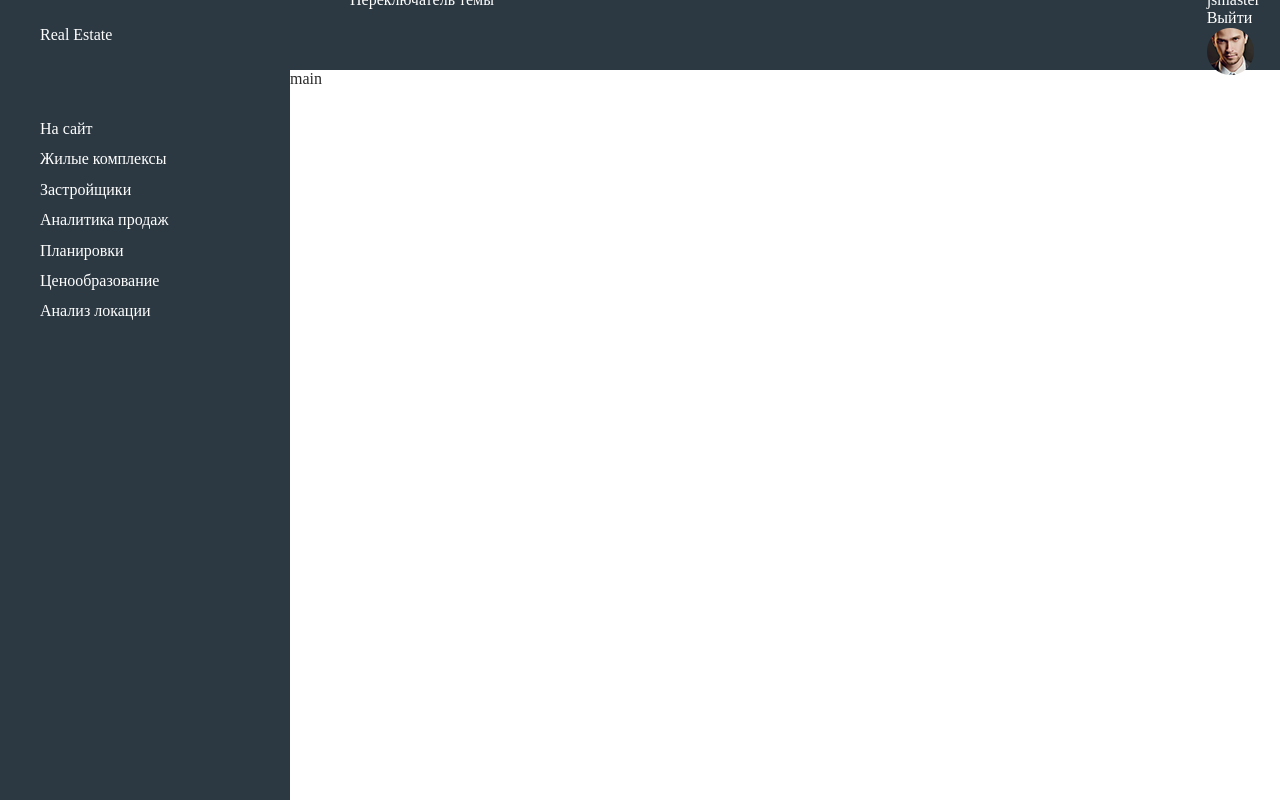
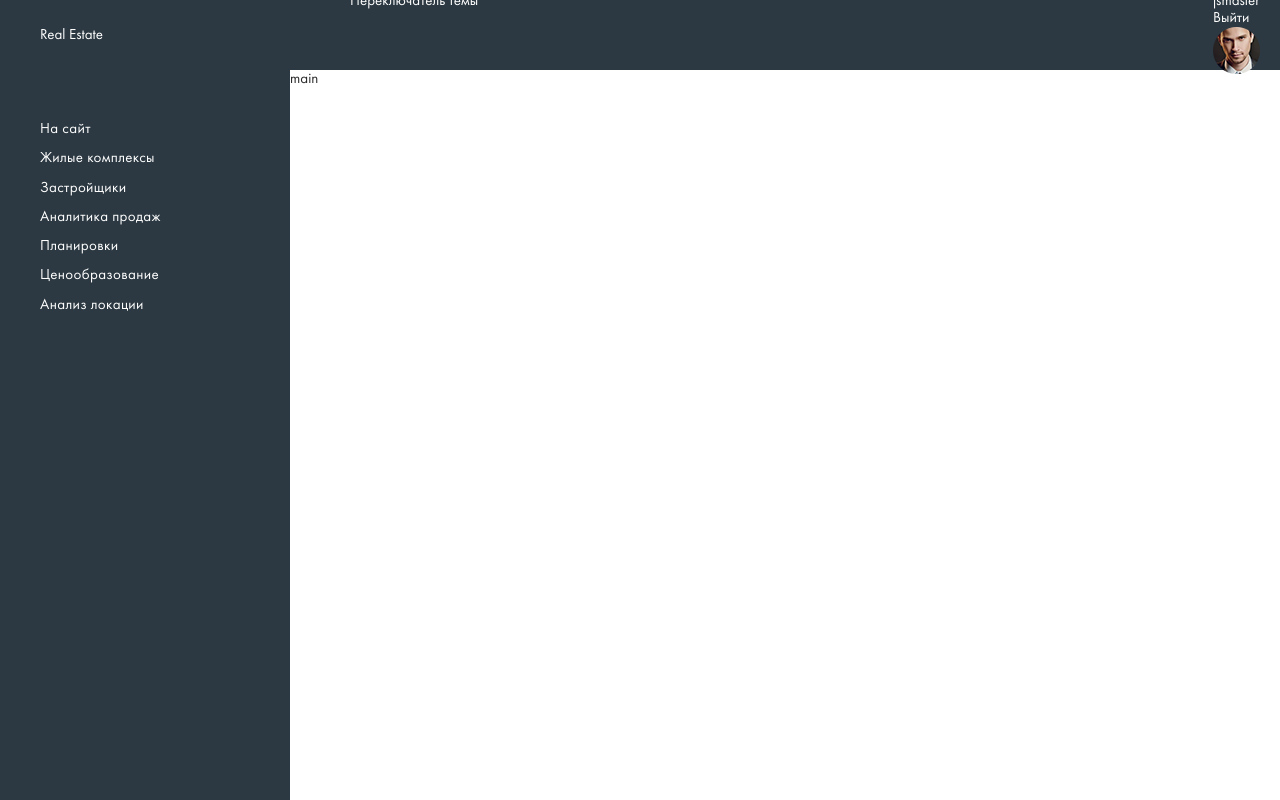
Before and after one commit to lekomtsev/real-estate, a website built with webpack: page src/index.html in a window 1280 px wide. Built offline with nearby package versions, Linux system fonts and the light colour scheme.

Commit message:
Подключение шрифтов

```diff
--- a/package.json
+++ b/package.json
@@ -21,8 +21,10 @@
   "private": true,
   "devDependencies": {
     "clean-webpack-plugin": "^3.0.0",
+    "copy-webpack-plugin": "^6.2.1",
     "cross-env": "^7.0.2",
     "css-loader": "^5.0.0",
+    "file-loader": "^6.1.1",
     "html-webpack-plugin": "^4.5.0",
     "mini-css-extract-plugin": "^1.0.0",
     "sass": "^1.27.0",
--- a/src/assets/styles/components/_base.scss
+++ b/src/assets/styles/components/_base.scss
@@ -11,13 +11,13 @@ body {
   position: relative;
   overflow-x: hidden;
   min-width: 320px;
-  // font-family: "RFTone", sans-serif;
+  // font-family: "FuturaPT Book", sans-serif;
+  font-family: $FuturaPTBook, sans-serif;
   font-weight: 400;
   -moz-osx-font-smoothing: grayscale;
   -webkit-font-smoothing: antialiased;
-  font-size: 16px;
+  font-size: 15px;
   color: $color-mine-shaft;
-  // background: $color-rose-white;
 }
 
 a,
--- a/src/assets/styles/components/_fonts.scss
+++ b/src/assets/styles/components/_fonts.scss
@@ -0,0 +1,29 @@
+// stylelint-disable no-empty-source
+
+@font-face {
+  src: url("../fonts/FuturaPT-Book/FuturaPT-Book.woff2") format("woff2"), url("../fonts/FuturaPT-Book/FuturaPT-Book.woff") format("woff");
+  font-family: "FuturaPT Book";
+  font-weight: 400;
+  font-style: normal;
+}
+
+/*@font-face {
+  src: url("../fonts/FuturaPT-Medium/FuturaPT-Medium.woff2") format("woff2"), url("../fonts/FuturaPT-Medium/FuturaPT-Medium.woff") format("woff");
+  font-family: "FuturaPT";
+  font-weight: 300;
+  font-style: normal;
+}*/
+
+@font-face {
+  src: url("../fonts/FuturaPT-Medium/FuturaPT-Medium.woff2") format("woff2"), url("../fonts/FuturaPT-Medium/FuturaPT-Medium.woff") format("woff");
+  font-family: "FuturaPT";
+  font-weight: 400;
+  font-style: normal;
+}
+
+@font-face {
+  src: url("../fonts/FuturaPT-Demi/FuturaPT-Demi.woff2") format("woff2"), url("../fonts/FuturaPT-Demi/FuturaPT-Demi.woff") format("woff");
+  font-family: "FuturaPT";
+  font-weight: 500;
+  font-style: normal;
+}
--- a/src/assets/styles/components/_navbar.scss
+++ b/src/assets/styles/components/_navbar.scss
@@ -15,4 +15,7 @@
 .navbar__link {
   text-decoration: none;
   color: $color-white;
+
+  font-weight: 500;
+  letter-spacing: .34px;
 }
--- a/src/assets/styles/components/_variables.scss
+++ b/src/assets/styles/components/_variables.scss
@@ -1,3 +1,8 @@
+// Colors
 $color-outer-space: #2c3942;
 $color-white: #fff;
 $color-mine-shaft: #2a2a2a;
+
+// Fonts
+$FuturaPTBook: "FuturaPT Book";
+$FuturaPT: "FuturaPT";
--- a/src/index.html
+++ b/src/index.html
@@ -26,7 +26,7 @@
                         <div class="user-preview">
                             <img class="user-preview__image"
                                  src="./assets/images/avatar.png"
-                                 alt="alt">
+                                 alt="avatar">
                         </div>
                     </div>
                 </div>
--- a/src/index.js
+++ b/src/index.js
@@ -1,7 +1,6 @@
-
+// styles
 import './assets/styles/main.scss'
 
 
 
-
 console.log( 'index js' )
--- a/webpack.config.js
+++ b/webpack.config.js
@@ -2,6 +2,9 @@ const path = require('path')
 const HtmlWebpackPlugin = require('html-webpack-plugin')
 const MiniCssExtractPlugin = require('mini-css-extract-plugin')
 const { CleanWebpackPlugin } = require('clean-webpack-plugin')
+// Копирование изображений, шрифтов, uploads итд
+// Переделать шрифты,
+const CopyWebpackPlugin = require('copy-webpack-plugin');
 
 // Проверка настройки
 const isDev = process.env.NODE_ENV === 'development'
@@ -39,6 +42,16 @@ module.exports = {
         new MiniCssExtractPlugin({
             filename: '[name].css'
         }),
+
+        new CopyWebpackPlugin({
+            patterns: [
+                {
+                    from: 'assets/images/',
+                    to: 'assets/images/'
+                },
+
+            ],
+        }),
     ],
     module: {
         rules: [
@@ -49,18 +62,29 @@ module.exports = {
                         loader: MiniCssExtractPlugin.loader,
                         options: {
                             hmr: true,
-                            reloadAll: true
+                            reloadAll: true,
+                            publicPath: 'dist',
                         }
                     },
                     'css-loader',
                     'sass-loader'
                 ],
             },
+            {
+                test: /\.(woff|woff2)$/,
+                loader: 'file-loader',
+                options: {
+                    publicPath: './assets/fonts',
+                    // outputPath: './assets1/fonts/test',
+                }
+            },
             /*{
-                test: /\.js$/,
-                exclude: /node_modules/,
-                use: jsLoaders()
-            }*/
+                test: /\.(png|jpe?g|gif|svg)$/i,
+                loader: 'file-loader',
+                options: {
+                    outputPath: '/assets/images/',
+                },
+            },*/
         ]
     }
 }
```
Also changed, not shown: src/assets/fonts/FuturaPT-Book/FuturaPT-Book.woff (added), src/assets/fonts/FuturaPT-Book/FuturaPT-Book.woff2 (added), src/assets/fonts/FuturaPT-Demi/FuturaPT-Demi.woff (added), src/assets/fonts/FuturaPT-Demi/FuturaPT-Demi.woff2 (added), src/assets/fonts/FuturaPT-Medium/FuturaPT-Medium.woff (added), src/assets/fonts/FuturaPT-Medium/FuturaPT-Medium.woff2 (added), 1 other file.
